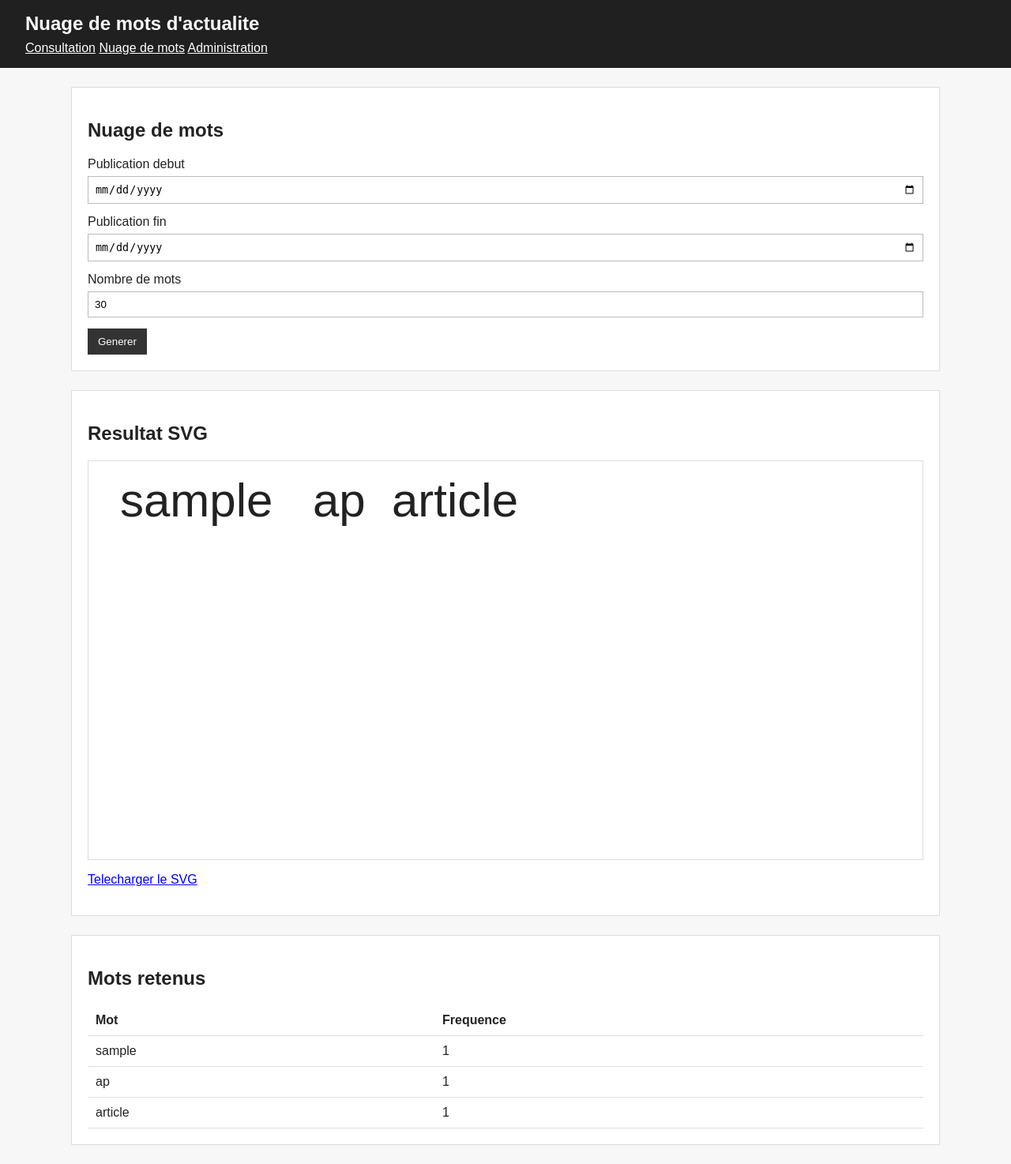
After one commit to Ratz123323/Structuration-de-document, a Flask app: page /nuage in a window 1280 px wide. The commit adds this page. Shown: the whole page at 79% size. Run offline with Flask 3, Linux system fonts and the light colour scheme; a database or web service that is not in the repository returns one stand-in record (values such as "Sample title").

Commit message:
Ajouter generation du nuage de mots SVG

```diff
--- a/src/BdMongo.py
+++ b/src/BdMongo.py
@@ -172,6 +172,21 @@ class BdMongo:
         }
         return self.consultations.insert_one(document).inserted_id
 
+    def titres_pour_nuage(self, date_debut, date_fin):
+        """Retourne les titres publies dans une periode donnee."""
+        requete = {}
+        debut = _convertir_date_formulaire(date_debut)
+        fin = _convertir_date_formulaire(date_fin)
+
+        if debut or fin:
+            requete["date_publication"] = {}
+            if debut:
+                requete["date_publication"]["$gte"] = debut
+            if fin:
+                requete["date_publication"]["$lte"] = fin
+
+        return [article["titre"] for article in self.articles.find(requete, {"titre": 1})]
+
 
 def get_bd():
     """Retourne un acces a la base MongoDB du projet."""
--- a/src/main.py
+++ b/src/main.py
@@ -1,9 +1,10 @@
 """Point d'entree de l'application Flask."""
 
-from flask import Flask, abort, redirect, render_template, request, url_for
+from flask import Flask, Response, abort, redirect, render_template, request, url_for
 
 from BdMongo import get_bd
 from sitemap import recuperer_articles_sitemap
+from wordcloud_svg import generer_svg, mots_frequents
 
 app = Flask(__name__)
 bd = get_bd()
@@ -39,6 +40,43 @@ def consultation():
         sources=sources,
         articles=articles,
         filtres=filtres,
+    )
+
+
+@app.route("/nuage")
+def nuage():
+    date_debut = request.args.get("date_debut", "")
+    date_fin = request.args.get("date_fin", "")
+    nombre = int(request.args.get("nombre", "30") or 30)
+
+    titres = bd.titres_pour_nuage(date_debut, date_fin)
+    frequences = mots_frequents(titres, nombre)
+    svg = generer_svg(frequences)
+
+    return render_template(
+        "wordcloud.html",
+        date_debut=date_debut,
+        date_fin=date_fin,
+        nombre=nombre,
+        svg=svg,
+        frequences=frequences,
+    )
+
+
+@app.route("/nuage/telecharger")
+def telecharger_nuage():
+    date_debut = request.args.get("date_debut", "")
+    date_fin = request.args.get("date_fin", "")
+    nombre = int(request.args.get("nombre", "30") or 30)
+
+    titres = bd.titres_pour_nuage(date_debut, date_fin)
+    frequences = mots_frequents(titres, nombre)
+    svg = generer_svg(frequences)
+
+    return Response(
+        svg,
+        mimetype="image/svg+xml",
+        headers={"Content-Disposition": "attachment; filename=nuage_mots.svg"},
     )
 
 
--- a/src/static/css/style.css
+++ b/src/static/css/style.css
@@ -84,3 +84,8 @@ td {
   color: #166400;
   font-weight: bold;
 }
+
+.svg-resultat {
+  overflow: auto;
+  border: 1px solid #ddd;
+}
--- a/src/templates/base.html
+++ b/src/templates/base.html
@@ -11,6 +11,7 @@
       <h1>Nuage de mots d'actualite</h1>
       <nav>
         <a href="{{ url_for('consultation') }}">Consultation</a>
+        <a href="{{ url_for('nuage') }}">Nuage de mots</a>
         <a href="{{ url_for('admin') }}">Administration</a>
       </nav>
     </header>
--- /dev/null
+++ b/src/templates/wordcloud.html
@@ -0,0 +1,60 @@
+{% extends "base.html" %}
+
+{% block contenu %}
+<section>
+  <h2>Nuage de mots</h2>
+
+  <form method="get" action="{{ url_for('nuage') }}">
+    <label>
+      Publication debut
+      <input type="date" name="date_debut" value="{{ date_debut }}">
+    </label>
+
+    <label>
+      Publication fin
+      <input type="date" name="date_fin" value="{{ date_fin }}">
+    </label>
+
+    <label>
+      Nombre de mots
+      <input type="number" name="nombre" value="{{ nombre }}" min="1" max="100">
+    </label>
+
+    <button type="submit">Generer</button>
+  </form>
+</section>
+
+<section>
+  <h2>Resultat SVG</h2>
+  <div class="svg-resultat">
+    {{ svg|safe }}
+  </div>
+  <p>
+    <a href="{{ url_for('telecharger_nuage', date_debut=date_debut, date_fin=date_fin, nombre=nombre) }}">Telecharger le SVG</a>
+  </p>
+</section>
+
+<section>
+  <h2>Mots retenus</h2>
+  {% if frequences %}
+    <table>
+      <thead>
+        <tr>
+          <th>Mot</th>
+          <th>Frequence</th>
+        </tr>
+      </thead>
+      <tbody>
+        {% for mot, frequence in frequences %}
+          <tr>
+            <td>{{ mot }}</td>
+            <td>{{ frequence }}</td>
+          </tr>
+        {% endfor %}
+      </tbody>
+    </table>
+  {% else %}
+    <p>Aucun mot trouve.</p>
+  {% endif %}
+</section>
+{% endblock %}
--- a/src/wordcloud_svg.py
+++ b/src/wordcloud_svg.py
@@ -1 +1,88 @@
 """Construction d'un nuage de mots au format SVG."""
+
+from collections import Counter
+from html import escape
+import re
+
+MOTS_IGNORES = {
+    "a",
+    "au",
+    "aux",
+    "ce",
+    "ces",
+    "dans",
+    "de",
+    "des",
+    "du",
+    "en",
+    "et",
+    "la",
+    "le",
+    "les",
+    "l",
+    "un",
+    "une",
+}
+
+
+def mots_frequents(titres, nombre):
+    """Retourne les mots les plus frequents dans les titres."""
+    compteur = Counter()
+
+    for titre in titres:
+        for mot in re.findall(r"[A-Za-zÀ-ÖØ-öø-ÿ0-9']+", titre.lower()):
+            mot = mot.strip("'")
+            if len(mot) > 1 and mot not in MOTS_IGNORES:
+                compteur[mot] += 1
+
+    return compteur.most_common(nombre)
+
+
+def generer_svg(frequences):
+    """Construit un SVG simple a partir des frequences de mots."""
+    largeur = 900
+    hauteur = 500
+    marge = 40
+    x = marge
+    y = 70
+    ligne_hauteur = 70
+
+    if not frequences:
+        return _svg_vide(largeur, hauteur)
+
+    max_frequence = frequences[0][1]
+    elements = [
+        f'<svg xmlns="http://www.w3.org/2000/svg" width="{largeur}" height="{hauteur}" viewBox="0 0 {largeur} {hauteur}">',
+        '<rect width="100%" height="100%" fill="white"/>',
+    ]
+
+    for mot, frequence in frequences:
+        taille = 16 + int((frequence / max_frequence) * 44)
+        texte = escape(mot)
+        estimation_largeur = len(texte) * taille * 0.6
+
+        if x + estimation_largeur > largeur - marge:
+            x = marge
+            y += ligne_hauteur
+
+        if y > hauteur - marge:
+            break
+
+        elements.append(
+            f'<text x="{x}" y="{y}" font-family="Arial" font-size="{taille}" fill="#222">{texte}</text>'
+        )
+        x += int(estimation_largeur) + 28
+
+    elements.append("</svg>")
+    return "\n".join(elements)
+
+
+def _svg_vide(largeur, hauteur):
+    return "\n".join(
+        [
+            f'<svg xmlns="http://www.w3.org/2000/svg" width="{largeur}" height="{hauteur}" viewBox="0 0 {largeur} {hauteur}">',
+            '<rect width="100%" height="100%" fill="white"/>',
+            '<text x="40" y="80" font-family="Arial" font-size="24" fill="#222">Aucun mot trouve</text>',
+            "</svg>",
+        ]
+    )
```
Also changed, not shown: rapport/developpement.md (+12 -0 lines).
